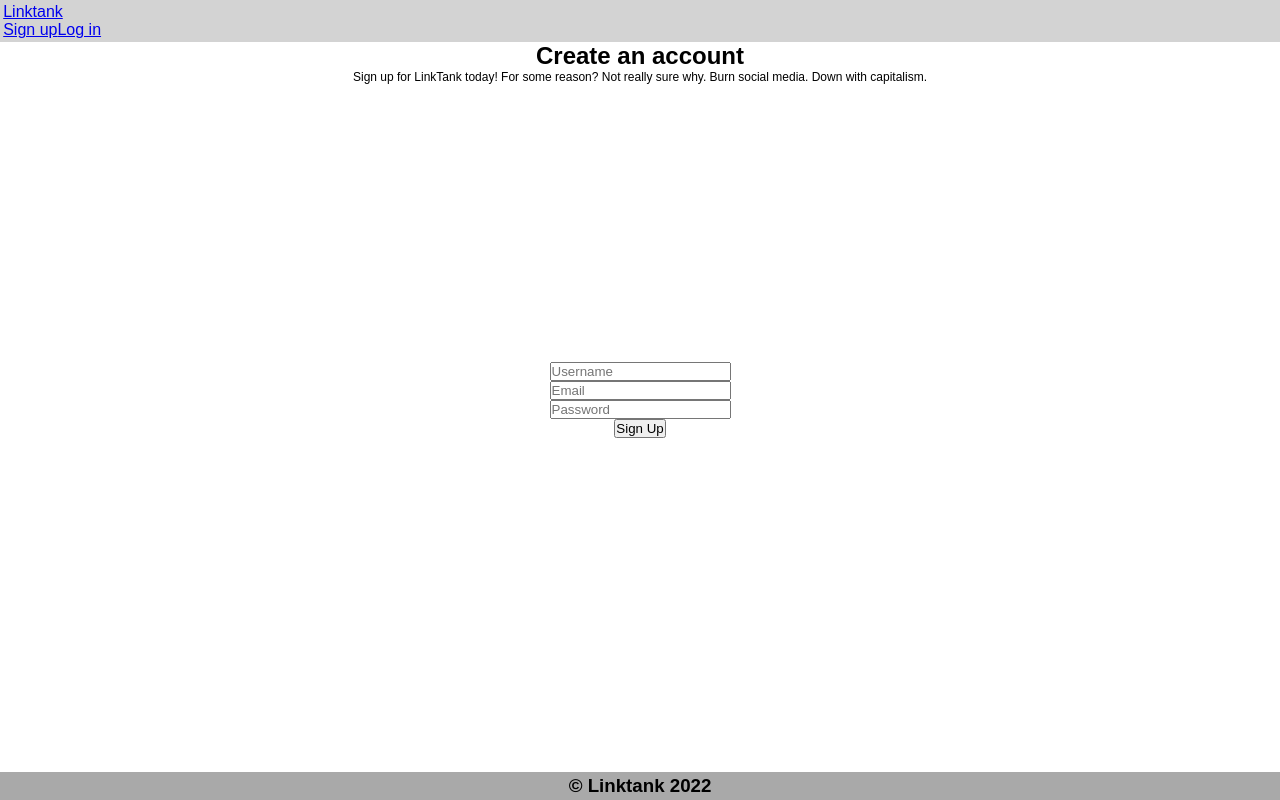
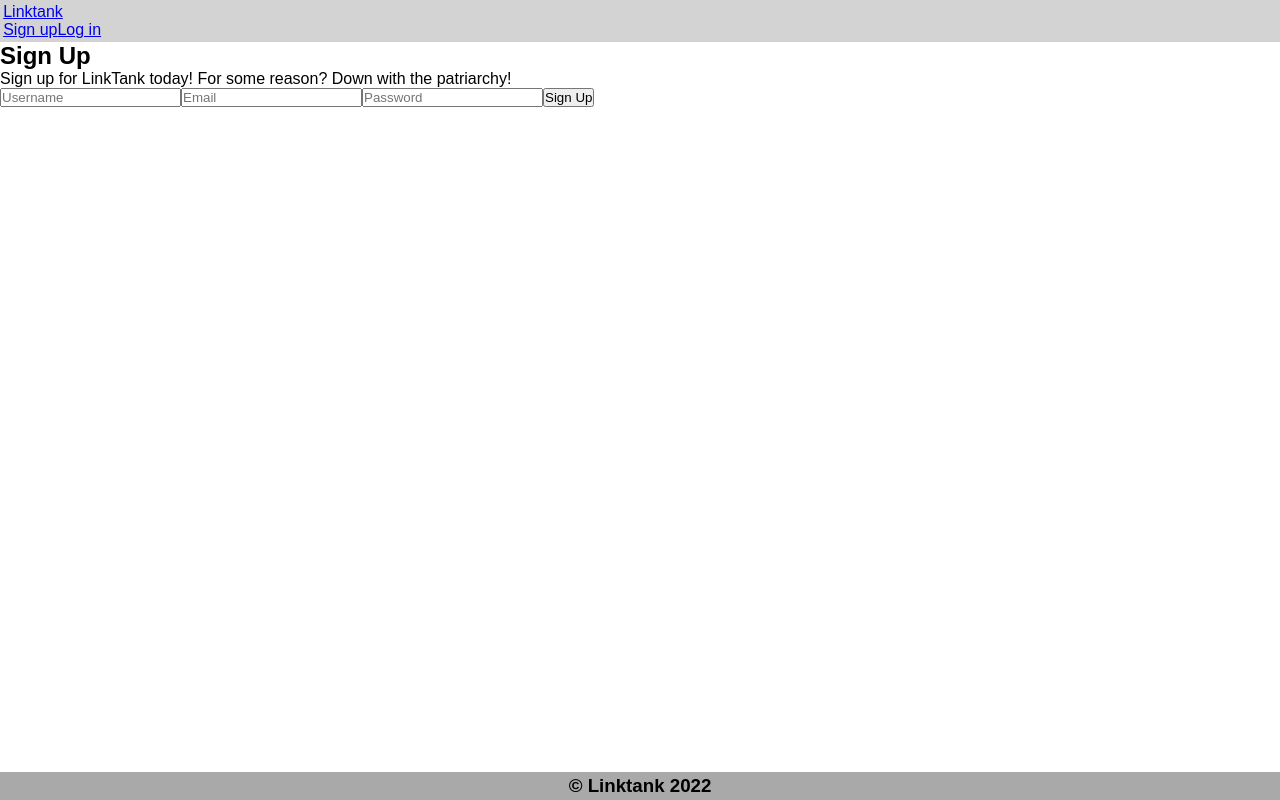
Before and after one commit to Bishop1988/linktankFrontend, a React (Create React App) app: page /signup in a window 1280 px wide. Built offline with nearby package versions, Linux system fonts and the light colour scheme.

Commit message:
minor changes

```diff
--- a/src/components/LoginForm.js
+++ b/src/components/LoginForm.js
@@ -21,7 +21,7 @@ function LoginForm({ setUser }) {
     }
   return (
 
-      <form onSubmit={submitHandler}>
+      <form className="Loginform_form" onSubmit={submitHandler}>
           <div className="form-inner">
               <h2>Login</h2>
               {/* {(error != "") ? ( <div className="error">{error}</div> ) :""} */}
@@ -38,7 +38,7 @@ function LoginForm({ setUser }) {
               <input type="password" name="password" id="password"  onChange={(e) => setPassword(e.target.value)} />
               </div>
               {/* <input type="submit" value="LOGIN"/> */}
-              <button type='submit'>submit</button>
+              <input type="submit" value= "Submit" button/>
         </div>
       </form>
 
--- a/src/pages/Signup.js
+++ b/src/pages/Signup.js
@@ -27,10 +27,11 @@ const Signup = ({ setUser }) => {
   // console.log(user)
   return (
     <div className="signup">
-      <h2>Create an account</h2>
+      <h2>Sign Up</h2>
       <p className="text">Sign up for LinkTank today!
-      For some reason? Not really sure why. Burn social media.
-      Down with capitalism.</p>
+      For some reason?
+
+     Down with the patriarchy!</p>
       <form className="test" onSubmit={handleSignup}>
       <input
               onChange={(e) => setUsername(e.target.value)}
--- a/src/styles/login.css
+++ b/src/styles/login.css
@@ -63,7 +63,7 @@
     margin-bottom: 10px;
 } */
 
-/* .form-inner .form-group label {
+.form-inner .form-group label {
     display: block;
     color: rgb(65, 65, 65);
     font-size: 10px;
@@ -75,7 +75,7 @@
 .form-inner .form-group:focus-within label {
     color: orangered;
 
-} */
+}
 
 
 /* Entries for Name, email and password boxes */
@@ -87,7 +87,7 @@
     padding: 10px 15px;
     background-color: rgb(225, 225, 225);
     border-radius: 8px;
-    transition: 0.4s;
+    transition: 0.2s;
     border: none;
     outline: none;
 
@@ -102,10 +102,10 @@
 /* Login button */
 
 /* Minor transition when you input text into the boxes */
-/*
+
 form .form-inner .form-group input:focus {
     box-shadow: 0px 0px 3px grey;
-} */
+}
 
 /* Login button */
 
--- a/src/styles/signup.css
+++ b/src/styles/signup.css
@@ -1,4 +1,4 @@
-.formContainer {
+/* .formContainer {
     margin: 100px auto;
     width: 500px;
     position: relative;
@@ -27,18 +27,7 @@ form-success {
     color: #fff;
 }
 
-.test {
-    position: absolute;
-    top: 50%;
-    left: 50%;
-    transform: translate(-50%, -50%);
-    width: 90%;
-    height: 100%;
-    display: flex;
-    flex-direction: column;
-    justify-content: center;
-    align-items: center;
-}
+
 
 .signup form h2 {
     font-size: 1rem;
@@ -48,25 +37,24 @@ form-success {
     color: #fff;
 }
 
-form-inputs {
-    margin-bottom: 0.5rem;
-    width: 80%;
+.form-inputs {
+
 }
 
-form-inputs p {
+form, input p {
     font-size: 0.8rem;
     margin-top: 0.5rem;
     color: #f00e0e;
 }
 
-form-label {
+form, label {
     display: inline-block;
     font-size: 0.8rem;
     margin-bottom: 6px;
     color: #fff;
 }
 
-form-input {
+form, input {
     display: block;
     padding-left: 10px;
     outline: none;
@@ -76,12 +64,12 @@ form-input {
     border: none;
 }
 
-form-input::placeholder {
+form, input::placeholder {
     color: #595959;
     font-size: 12px;
 }
 
-form-input-btn {
+form, input, button {
     width: 60%;
     height: 50px;
     margin-top: 10px;
@@ -123,8 +111,24 @@ form-input-login a {
 .signup {
 
     text-align: center;
+    margin-top: 2%;
 }
 
 .text {
-    font-size: 12px;
+    font-size: 10px;
+    margin-top: 3%;
+    text-align: center;
 }
+
+.test {
+    position: absolute;
+    top: 50%;
+    left: 50%;
+    transform: translate(-50%, -50%);
+    width: 90%;
+    height: 100%;
+    display: flex;
+    flex-direction: column;
+    justify-content: center;
+    align-items: center;
+} */
```
